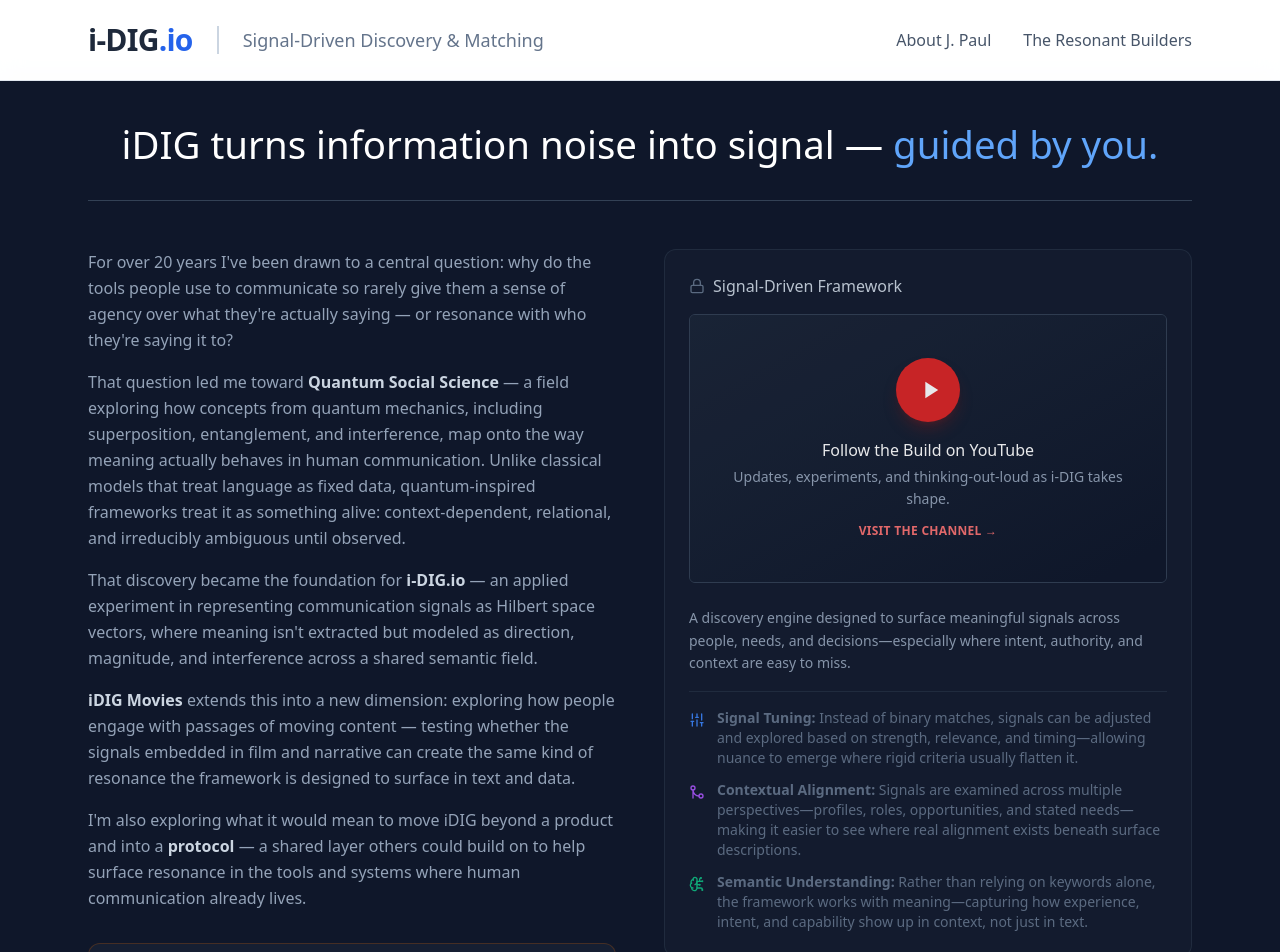
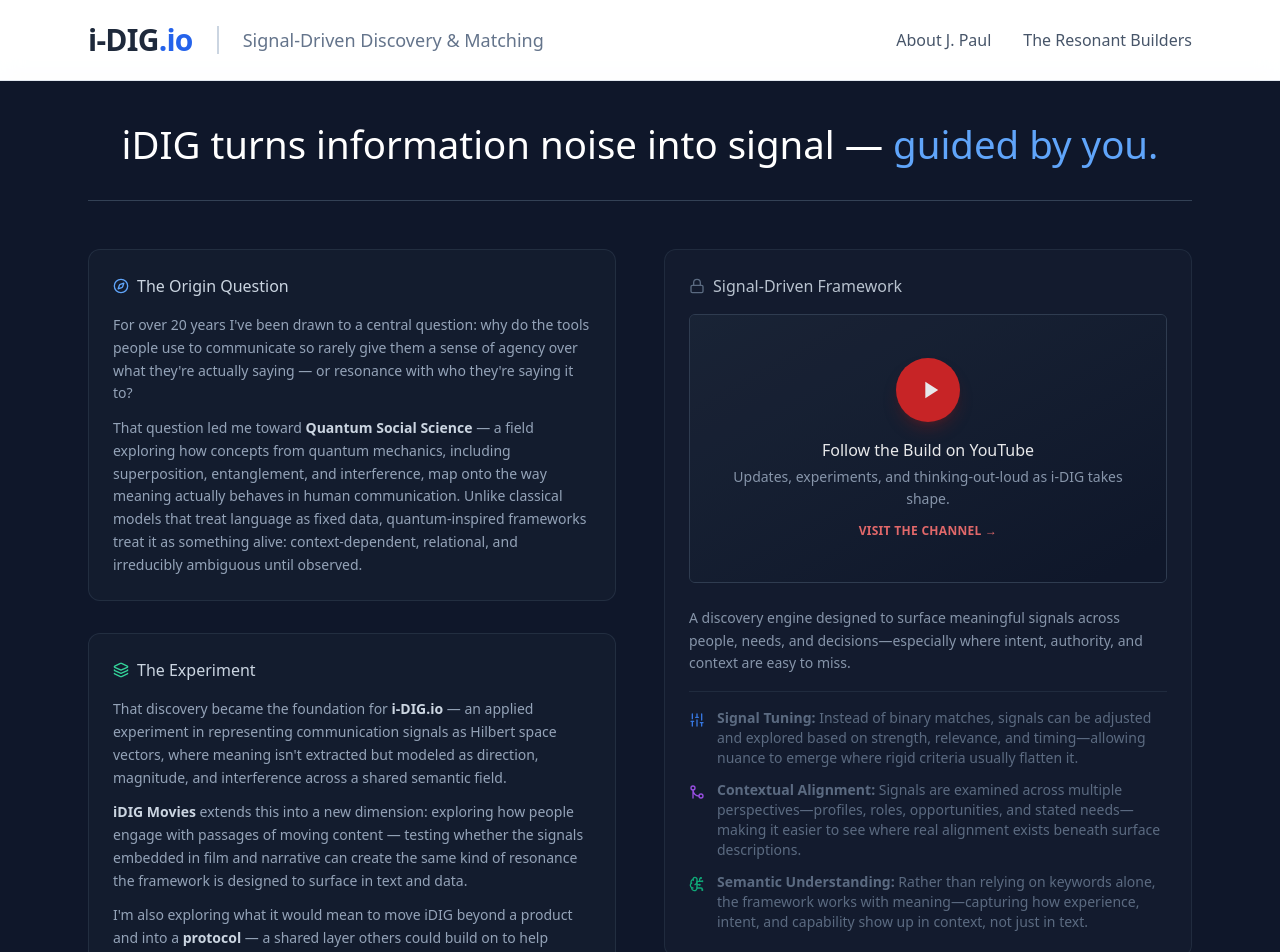
Before and after one commit to theresonantbuilder/idig_website, a React (Vite) app: page / in a window 1280 px wide. Shown: the top 952 px of the page. Built offline with nearby package versions, Linux system fonts and the light colour scheme.

Commit message:
broke up home page content

```diff
--- a/src/pages/HomeSignalDriven.tsx
+++ b/src/pages/HomeSignalDriven.tsx
@@ -90,12 +90,29 @@
 
             <div className="grid md:grid-cols-2 gap-12 items-start">
               <div className="space-y-8">
-                <div className="text-base leading-relaxed text-slate-400 space-y-4">
-                  <p>For over 20 years I've been drawn to a central question: why do the tools people use to communicate so rarely give them a sense of agency over what they're actually saying — or resonance with who they're saying it to?</p>
-                  <p>That question led me toward <strong className="text-slate-300">Quantum Social Science</strong> — a field exploring how concepts from quantum mechanics, including superposition, entanglement, and interference, map onto the way meaning actually behaves in human communication. Unlike classical models that treat language as fixed data, quantum-inspired frameworks treat it as something alive: context-dependent, relational, and irreducibly ambiguous until observed.</p>
-                  <p>That discovery became the foundation for <strong className="text-slate-300">i-DIG.io</strong> — an applied experiment in representing communication signals as Hilbert space vectors, where meaning isn't extracted but modeled as direction, magnitude, and interference across a shared semantic field.</p>
-                  <p><strong className="text-slate-300">iDIG Movies</strong> extends this into a new dimension: exploring how people engage with passages of moving content — testing whether the signals embedded in film and narrative can create the same kind of resonance the framework is designed to surface in text and data.</p>
-                  <p>I'm also exploring what it would mean to move iDIG beyond a product and into a <strong className="text-slate-300">protocol</strong> — a shared layer others could build on to help surface resonance in the tools and systems where human communication already lives.</p>
+                {/* CARD 1: The Origin Question */}
+                <div className="bg-slate-800/30 rounded-xl border border-slate-700/50 p-6">
+                  <div className="flex items-center space-x-2 mb-4">
+                    <Compass size={16} className="text-blue-400" />
+                    <h4 className="text-slate-300 font-medium">The Origin Question</h4>
+                  </div>
+                  <div className="text-sm leading-relaxed text-slate-400 space-y-3">
+                    <p>For over 20 years I've been drawn to a central question: why do the tools people use to communicate so rarely give them a sense of agency over what they're actually saying — or resonance with who they're saying it to?</p>
+                    <p>That question led me toward <strong className="text-slate-300">Quantum Social Science</strong> — a field exploring how concepts from quantum mechanics, including superposition, entanglement, and interference, map onto the way meaning actually behaves in human communication. Unlike classical models that treat language as fixed data, quantum-inspired frameworks treat it as something alive: context-dependent, relational, and irreducibly ambiguous until observed.</p>
+                  </div>
+                </div>
+
+                {/* CARD 2: The Experiment */}
+                <div className="bg-slate-800/30 rounded-xl border border-slate-700/50 p-6">
+                  <div className="flex items-center space-x-2 mb-4">
+                    <Layers size={16} className="text-emerald-400" />
+                    <h4 className="text-slate-300 font-medium">The Experiment</h4>
+                  </div>
+                  <div className="text-sm leading-relaxed text-slate-400 space-y-3">
+                    <p>That discovery became the foundation for <strong className="text-slate-300">i-DIG.io</strong> — an applied experiment in representing communication signals as Hilbert space vectors, where meaning isn't extracted but modeled as direction, magnitude, and interference across a shared semantic field.</p>
+                    <p><strong className="text-slate-300">iDIG Movies</strong> extends this into a new dimension: exploring how people engage with passages of moving content — testing whether the signals embedded in film and narrative can create the same kind of resonance the framework is designed to surface in text and data.</p>
+                    <p>I'm also exploring what it would mean to move iDIG beyond a product and into a <strong className="text-slate-300">protocol</strong> — a shared layer others could build on to help surface resonance in the tools and systems where human communication already lives.</p>
+                  </div>
                 </div>
 
                 {/* THE RESONANT BUILDERS CARD — Latest Signal */}
```
